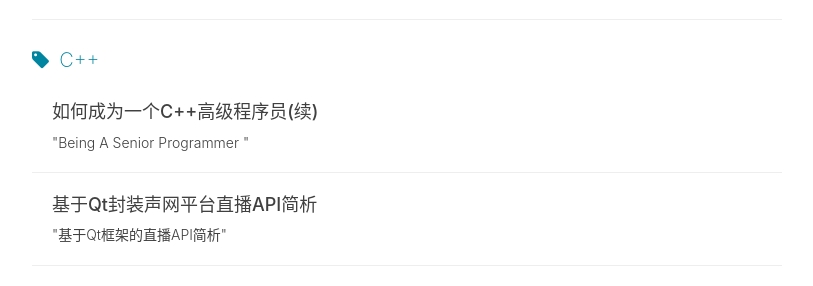
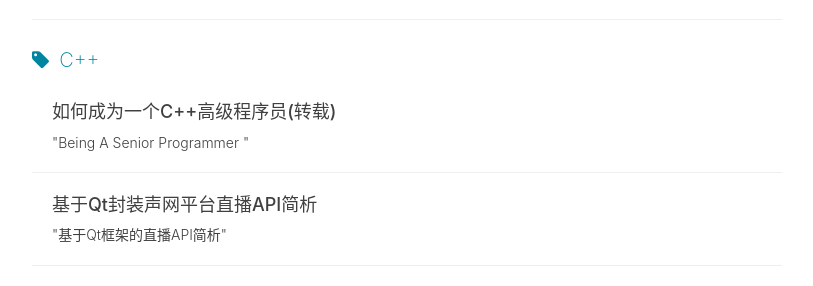
Before and after one commit to toby20130333/toby20130333.github.io, a Jekyll site: the page built from tags.html, in a window 1280 px wide and 900 px high, scrolled down 4105 px. Shown: the part 159-445 px from the top of the window, without its empty margins (233-1046 px from the left). Built offline with Jekyll 4.4.1, drawn with Linux system fonts in a browser that asks for light colours; nearby versions of some CDN libraries; comment, search, counter and statistics services are not loaded; some of the changed text lies outside the part shown.

Commit message:
modified

```diff
--- a/_posts/2017-07-13-Qt-cpp.markdown
+++ b/_posts/2017-07-13-Qt-cpp.markdown
@@ -1,6 +1,6 @@
 ---
 layout:     post
-title:      "如何成为一个C++高级程序员(续)"
+title:      "如何成为一个C++高级程序员(转载)"
 subtitle:   " \"Being A Senior Programmer \""
 date:       2017-07-13
 author:     "Tobyyi"
@@ -29,35 +29,45 @@ tags:
 ###  技术能力
 
 * 语言
+
 我们要成为一个程序员，学的东西会很多很杂，但是最开始一定要从语言开始学习，而学习语言最关键的莫过于选好一本书，学校的教材就算了，根本没 有写得好的。在此隆重推荐《C++ Primer》，这本书很厚，内容也很丰富，对知识的讲解不仅仅停留在表面。如果这本书能有耐心看完，语言方面基本就没有什么大问题了，对以后的学习也打 下了一个很好的基础。
 
 * GUI
+
 C++方面的 GUI 库有很多种，比如 Qt、MFC、WTL、wxWidgets。这些 GUI 库都各有自己的特点，其实我们只要先了解一种就可以了，只要深入了解了一种 GUI 库，需要的时候再学习其他的就够了，本质上都差不多，很快就可以上手了。MFC 虽然设计上有很多问题，但是作为入门还是不错的，而且学习资料很多，碰到问题也好解决。我个人推荐Qt这个跨平台的GUI框架，入门也比较低，文档比较丰富，而且Qt官方一直在更新。
 
 * 数据结构和算法
+
 很多人都忽视了数据结构和算法方面的知识，尤其是一些编程语言的库做得非常好，几乎不需要自己去实现一些数据结构和算法，导致现在很多程序员不 重视甚至忽略这方面的知识。但是，当我们想让我们的程序跑的更快、内存占用更少的时候，这些知识就非常非常重要了。很多程序员都是刚开始的时候不重视这 些，但是工作几年后又来补习这些知识。
 最开始可能不需要学习的太深入，但是基本的数据结构和算法一定要知道。
 推荐《数据结构（C语言版）》，在数据结构和算法的学习中，最好不要去关心面向对象方面的技巧，就用C语言来实现，这样能更关注于算法本身的内容。
 
 * 数据库
+
 学习数据库的基础知识，并且掌握一种数据库使用，推荐使用 sqlite,文件数据库，开发环境简单易搭建，而且最好不要用一些封装好的接口，而应该直接用 sqlite提供的数据库 api，可能对数据库了解的会更深入。
 
 * 并行
+
 cpu 主频已经不能遵循摩尔定律了，现在 cpu 发展的趋势是多核心。无论是多线程，还是多进程，都是为了更好的利用 cpu 的性能，提供更好的用户体验。这就要求我们如果要写出高效的应用程序，必然要涉及到并行计算。多花些精力在并行计算上吧，一定会有丰富的回报。
 
 * 网络编程
+
 这里所指的网络编程是指 socket 编程。现在 C++ 的应用很多都是在做服务器开发，如何开发一个高并发、大吞吐量、高稳定性的服务器就是我们要考虑的了。目前http、https、websocket等网络协议已经非常成熟而且都有各自发挥的领域。
 
 * 设计模式
+
 设计模式不是具体的技术，更多的是如何让代码更容易阅读、更好扩展、更容易使用。
 
 * 库的使用
+
 C++标准库仅仅提供了一些很基本的功能，所以我们经常会引入一些第三方库。最著名的恐怕就是被称为准标准库的 boost 库，它提供了我们编程中用到的各方面的技术，文本处理、算法、网络、多线程、图像处理等等，几乎无所不包。其它也有一些专著于某一方面的库，比如 ACE 是网络通信方面的，TinyXML 是解析 xml 的，OGRE 是图形渲染方面的。
 
 * 操作系统的知识
+
 程序员需要了解的操作系统知识和普通用户是不一样的，一个高手是需要深入了解操作系统的方方面面，而不是停留在使用层面。至于应该了解哪些知 识，windows 上的去看《Windows 核心编程》，linux 的去看《深入理解 linux 内核》，应该可以知道自己应该学什么了。
 
 * 开源
+
 事实上开源不仅仅代表软件源代码的开放，开源本身即意味着自由、共享和充分利用资源,而开源更是一种文化,一种精神，国外开源精神是非常不错，也诞生了很多开源的且流行的开发框架，鉴于开源精神，全民参与，方可让科技更近一尺。
 
 ### 项目经验
```
